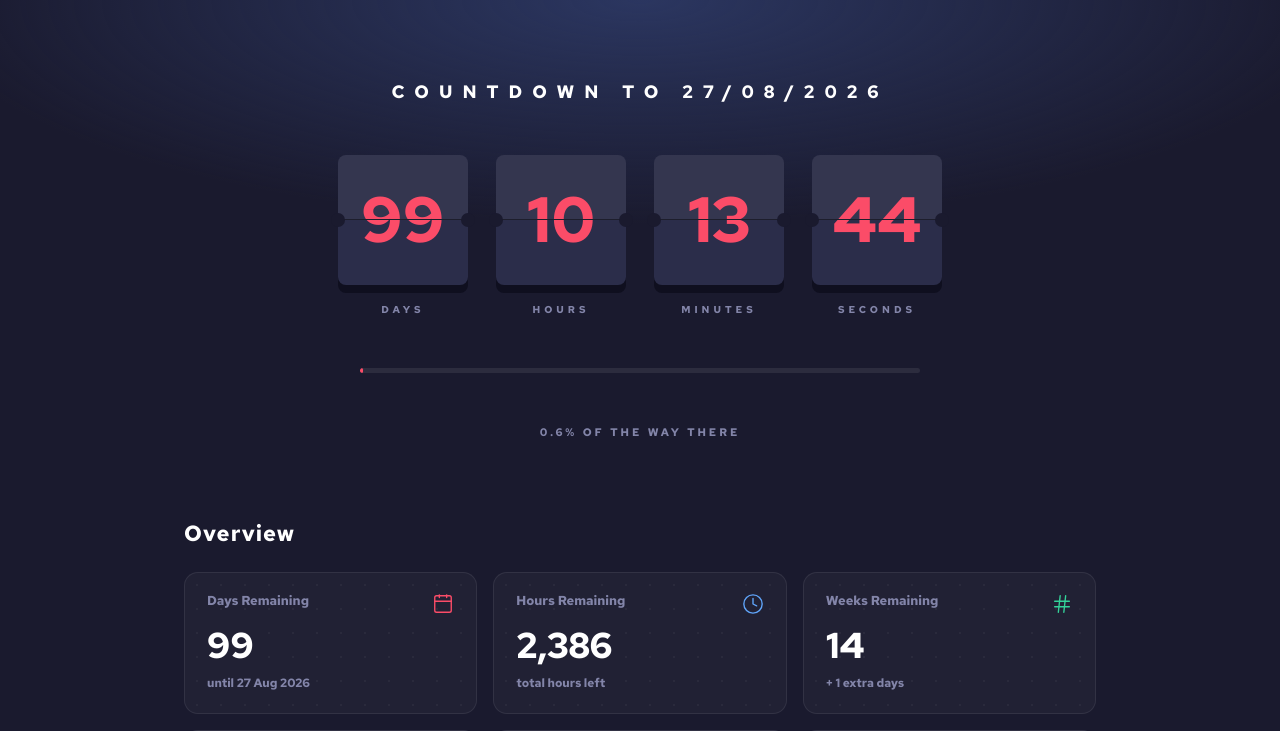
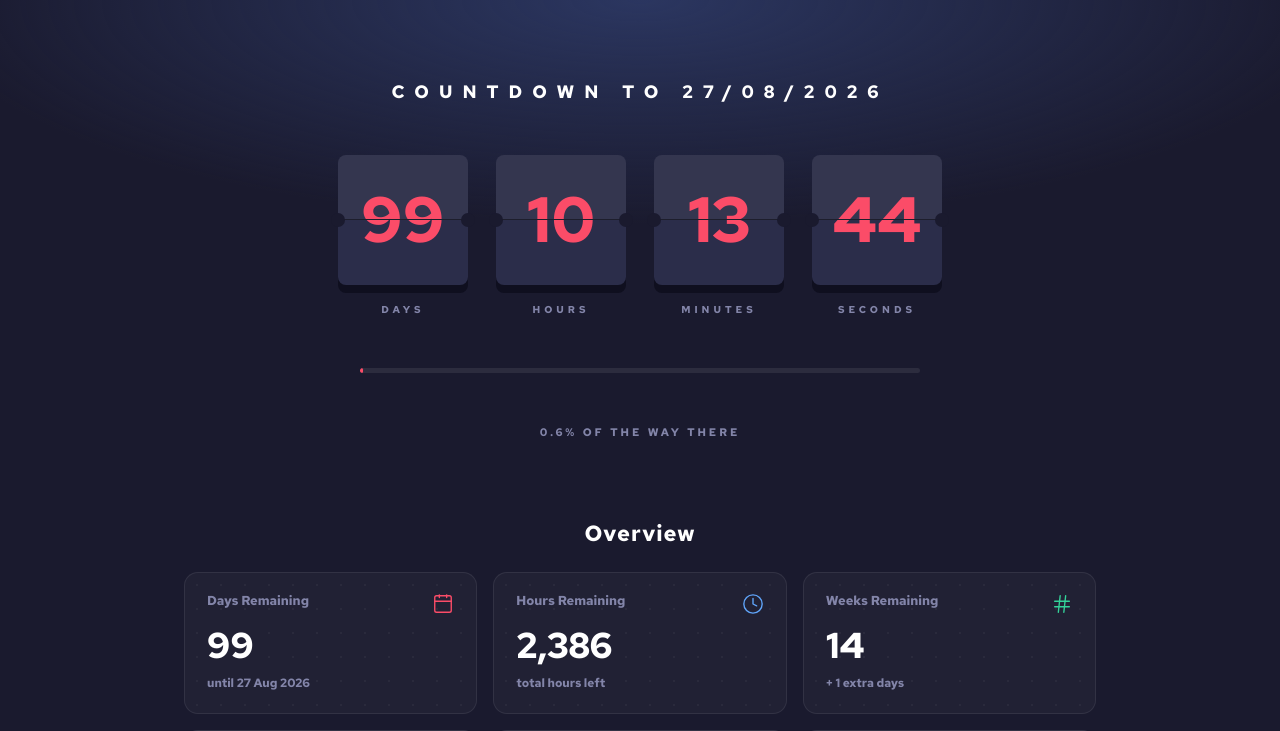
Before and after one commit to ShanujPatel/countdown, a React (Vite) app: page / in a window 1280 px wide. Shown: the top 731 px of the page. Built offline with nearby package versions, Linux system fonts and the light colour scheme.

Commit message:
Centre stats section headings

```diff
--- a/src/index.css
+++ b/src/index.css
@@ -206,7 +206,8 @@ h1 {
   font-weight: 700;
   letter-spacing: 1px;
   color: var(--white);
-  align-self: flex-start;
+  width: 100%;
+  text-align: center;
 }
 
 .stats__grid {
```
